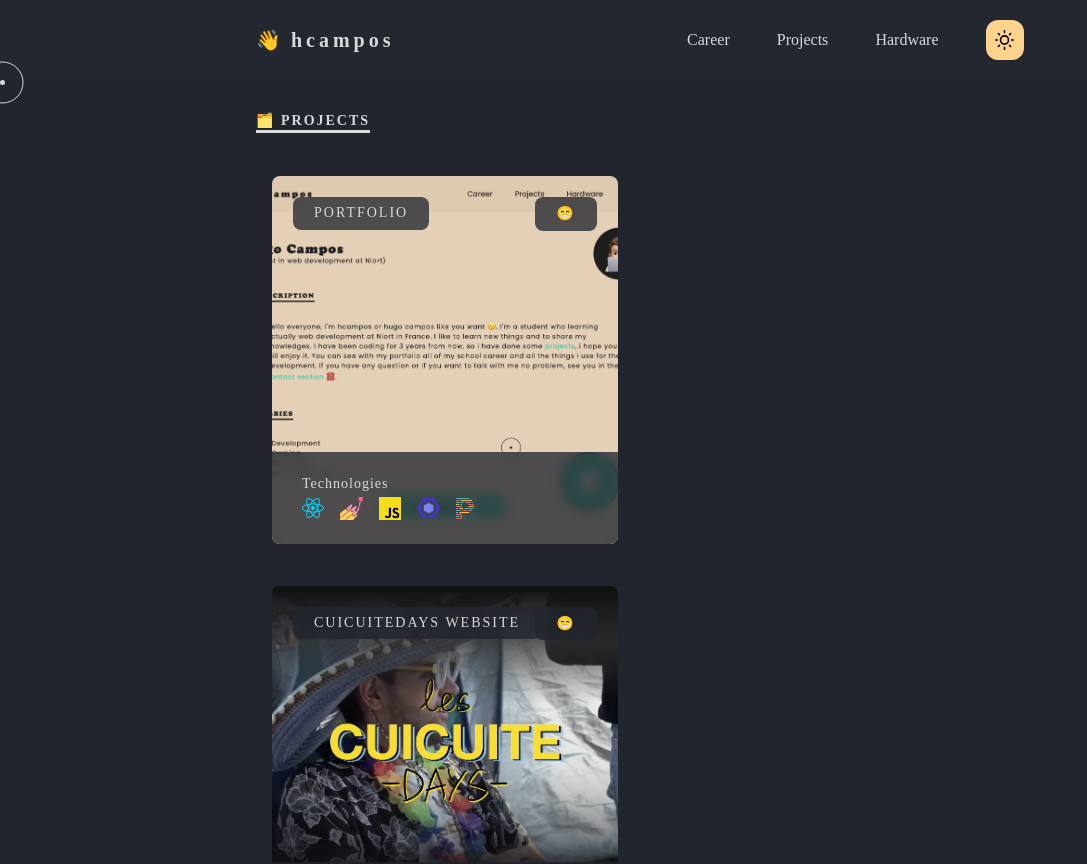
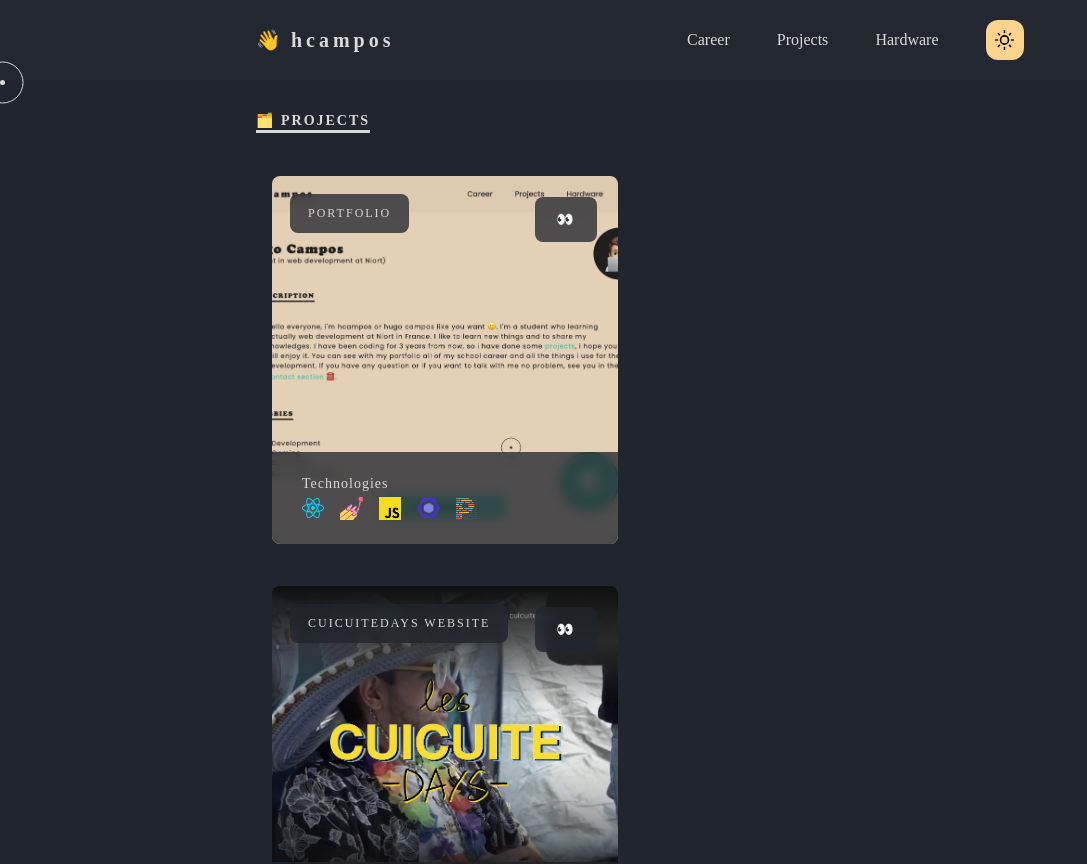
Before and after one commit to Sakoutecher/portfolio-react, a React (Create React App) app: page /projects in a window 1280 px wide. Shown: the top 864 px of the page, without its empty margins (0-1087 px from the left). Built offline with nearby package versions, Linux system fonts and the light colour scheme.

Commit message:
:lipstick: Finish the style to the show more button

```diff
--- a/src/App.js
+++ b/src/App.js
@@ -12,6 +12,7 @@ import Project from './pages/Project'
 import CustomCursor from './components/CustomCursor'
 import { useState, useEffect } from 'react'
 import { Routes, Route } from 'react-router-dom'
+import ShowProject from './pages/ShowProject'
 
 function App() {
 
@@ -110,6 +111,10 @@ function App() {
             path='/projects'
             element={ <Project styles={styles} colors={colors} /> }
           />
+          <Route
+            path='/projects/:page'
+            element={ <ShowProject /> }
+          />
         </Routes>
         <Footer
             styles={styles}
--- a/src/components/ProjectDiv.js
+++ b/src/components/ProjectDiv.js
@@ -2,16 +2,25 @@ import React from 'react'
 import uuid from 'react-uuid'
 import styled from 'styled-components'
 import Text from '../components/Text'
+import { Link } from 'react-router-dom'
 
-function ProjectDiv({ styles, colors, projects, title, bg }) {
+function ProjectDiv({ styles, page, projects, title, bg }) {
   return (
     <Item
       title={title}
       color={styles.colors.text}
       background={styles.colors.background}
       imgBg={bg}
+    >
+      <Link to={'/projects/' + page}>
+        <ShowMore
+          color={styles.colors.text}
+          background={styles.colors.background}
           data-cursor
         >
+          👀
+        </ShowMore>
+      </Link>
       <Bottom
         backgroundColor={styles.colors.background}
       >
@@ -54,25 +63,27 @@ const Item = styled.div`
   &::before {
     content: '${props => props.title}';
     position: absolute;
-    padding: 0.6em 1.5em;
-    top: 1.5em;
+    padding: 1em 1.5em;
+    margin-top: 1.5em;
+    top: 0;
     left: 1.5em;
     //background-color: red;
     border-radius: 8px;
     font-family: Cooper Black;
     color: ${props => props.color};
     background-color: ${props => props.background + 'C4'};
-    font-size: 14px;
+    font-size: 12px;
     text-transform: uppercase;
     letter-spacing: 2px;
     backdrop-filter: blur(5px);
   }
+`
 
-  &::after {
-    content: '😁';
+const ShowMore = styled.div`
   position: absolute;
-    padding: 0.6em 1.5em;
-    top: 1.5em;
+  padding: 1em 1.5em;
+  margin-top: 1.5em;
+  top: 0;
   right: 1.5em;
   //background-color: red;
   border-radius: 8px;
@@ -80,10 +91,8 @@ const Item = styled.div`
   color: ${props => props.color};
   background-color: ${props => props.background + 'C4'};
   font-size: 14px;
-    text-transform: uppercase;
   letter-spacing: 2px;
   backdrop-filter: blur(5px);
-  }
 `
 
 const Bottom = styled.div`
--- a/src/pages/Project.js
+++ b/src/pages/Project.js
@@ -3,13 +3,9 @@ import styled from 'styled-components'
 import ProjectDiv from '../components/ProjectDiv';
 import Title from '../components/Title'
 import { Portfolio, Cuicuitedays, ColorGuess, JungleHouse } from '../data/DataProjects'
-import { Routes, Route } from 'react-router-dom'
 
 function Project({ styles, colors }) {
     return (
-        <>
-            <Routes>
-                <Route path='/' element={
         <HardwareContainer>
             <Center>
                 <CenterCenter>
@@ -26,6 +22,7 @@ function Project({ styles, colors }) {
                             projects={Portfolio}
                             title={'Portfolio'}
                             bg={'./photo-projects/portfolio.png'}
+                            page={'portfolio'}
                         />
                         <ProjectDiv
                             styles={styles}
@@ -33,6 +30,7 @@ function Project({ styles, colors }) {
                             projects={Cuicuitedays}
                             title={'CuicuiteDays Website'}
                             bg={'./photo-projects/cuicuitedays.png'}
+                            page={'cuicuitedays'}
                         />
                         <ProjectDiv
                             styles={styles}
@@ -40,6 +38,7 @@ function Project({ styles, colors }) {
                             projects={ColorGuess}
                             title={'Color-Guess Game'}
                             bg={'./photo-projects/color-guess.png'}
+                            page={'color-guess'}
                         />
                         <ProjectDiv
                             styles={styles}
@@ -47,14 +46,12 @@ function Project({ styles, colors }) {
                             projects={JungleHouse}
                             title={'Jungle-House Site'}
                             bg={'./photo-projects/jungle-house.png'}
+                            page={'jungle-house'}
                         />
                     </Bottom>
                 </CenterCenter>
             </Center>
         </HardwareContainer>
-                }/>
-            </Routes>
-        </>
     );
 }
 
--- /dev/null
+++ b/src/pages/ShowProject.js
@@ -0,0 +1,13 @@
+import React from 'react'
+import { useParams } from 'react-router-dom'
+
+function ShowProject() {
+   const page = useParams()
+   console.log(page)
+
+    return (
+        <div>Bonjour le monde</div>
+    )
+}
+
+export default ShowProject
```
Lines whose indentation alone changed are shown as unchanged.
